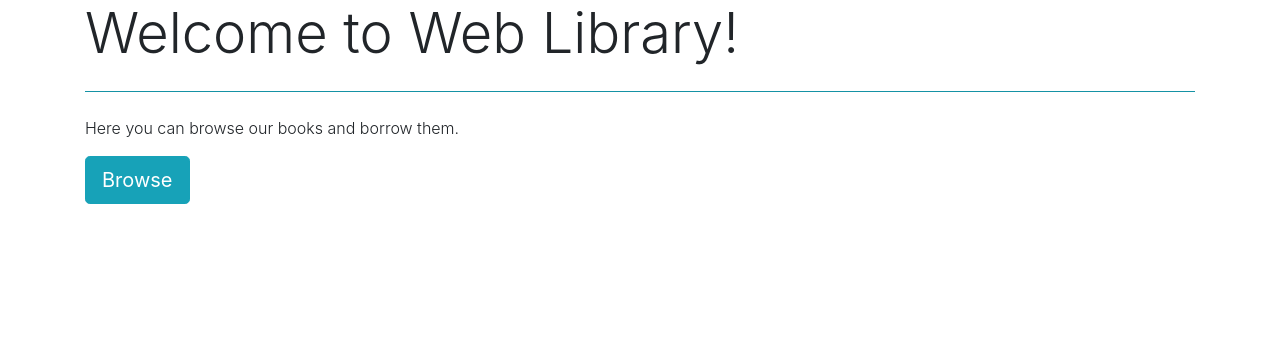
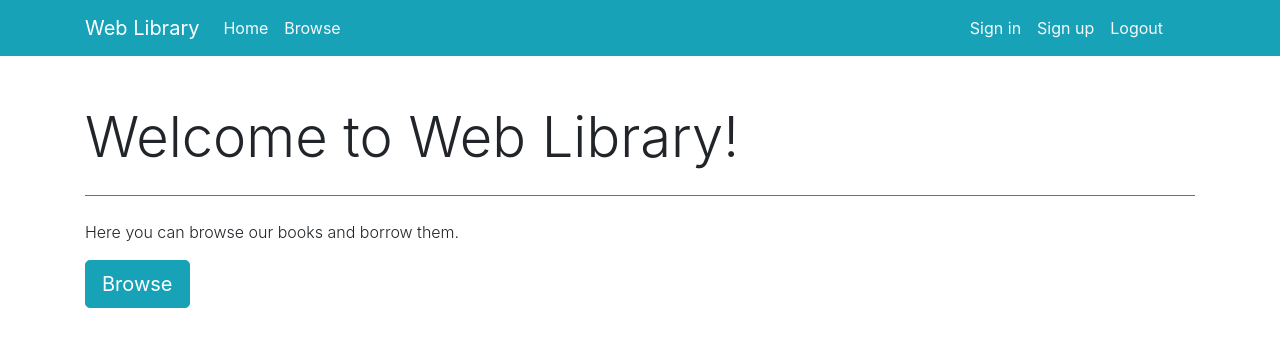
Before and after one commit to KusiakK/WebLibraryUI, an Angular app: page / in a window 1280 px wide. Shown: the top 346 px of the page. Built offline with nearby package versions, Linux system fonts and the light colour scheme.

Commit message:
shared module, and header component added

```diff
--- a/src/app/app.component.html
+++ b/src/app/app.component.html
@@ -1,3 +1,4 @@
 <!--The content below is only a placeholder and can be replaced.-->
+<app-layout-header></app-layout-header>
 
 <router-outlet></router-outlet>
--- a/src/app/home/home.component.html
+++ b/src/app/home/home.component.html
@@ -1,10 +1,8 @@
-<div class="container d-flex h-100 m-auto">
-  <div class="my-auto w-100">
-    <div class="my-6 w-100">
-      <h1 class="display-4">Welcome to Web Library!</h1>
-      <hr class="my-4 bg-info opacity">
-      <p class="font-weight-light">Here you can browse our books and borrow them.</p>
-      <a class="btn btn-info btn-lg" href="browse" role="button">Browse</a>
-    </div>
+<div class="container m-auto">
+  <div class="my-5 w-100">
+    <h1 class="display-4">Welcome to Web Library!</h1>
+    <hr class="my-4 bg-info opacity">
+    <p class="font-weight-light">Here you can browse our books and borrow them.</p>
+    <a class="btn btn-info btn-lg" href="browse" role="button">Browse</a>
   </div>
 </div>
--- /dev/null
+++ b/src/app/shared/layout/header.component.html
@@ -0,0 +1,30 @@
+<nav class="navbar navbar-expand-lg navbar-dark bg-info">
+  <div class="container">
+    <a class="navbar-brand" href="/">Web Library</a>
+    <button class="navbar-toggler" type="button" data-toggle="collapse" data-target="#navbarNav"
+            aria-controls="navbarNav" aria-expanded="false" aria-label="Toggle navigation">
+      <span class="navbar-toggler-icon"></span>
+    </button>
+    <div class="collapse navbar-collapse justify-content-between" id="navbarNav">
+      <ul class="navbar-nav">
+        <li class="nav-item">
+          <a class="nav-link text-light" href="/">Home</a>
+        </li>
+        <li class="nav-item">
+          <a class="nav-link text-light" href="browse">Browse</a>
+        </li>
+      </ul>
+      <ul class="navbar-nav pr-4">
+        <li class="nav-item">
+          <a class="nav-link text-light" href="login">Sign in</a>
+        </li>
+        <li class="nav-item">
+          <a class="nav-link text-light" href="register">Sign up</a>
+        </li>
+        <li class="nav-item">
+          <a class="nav-link text-light" href="logout">Logout</a>
+        </li>
+      </ul>
+    </div>
+  </div>
+</nav>
--- /dev/null
+++ b/src/app/shared/layout/header.component.ts
@@ -0,0 +1,14 @@
+import { Component, OnInit } from '@angular/core';
+
+@Component({
+  selector: 'app-layout-header',
+  templateUrl: './header.component.html',
+})
+export class HeaderComponent implements OnInit {
+
+  constructor() { }
+
+  ngOnInit() {
+  }
+
+}
```
Also changed, not shown: src/app/app.module.ts (+12 -7 lines), src/app/shared/shared.module.ts (added, +10 -0 lines), 2 other files (tests, documents, lock files or other folders).
